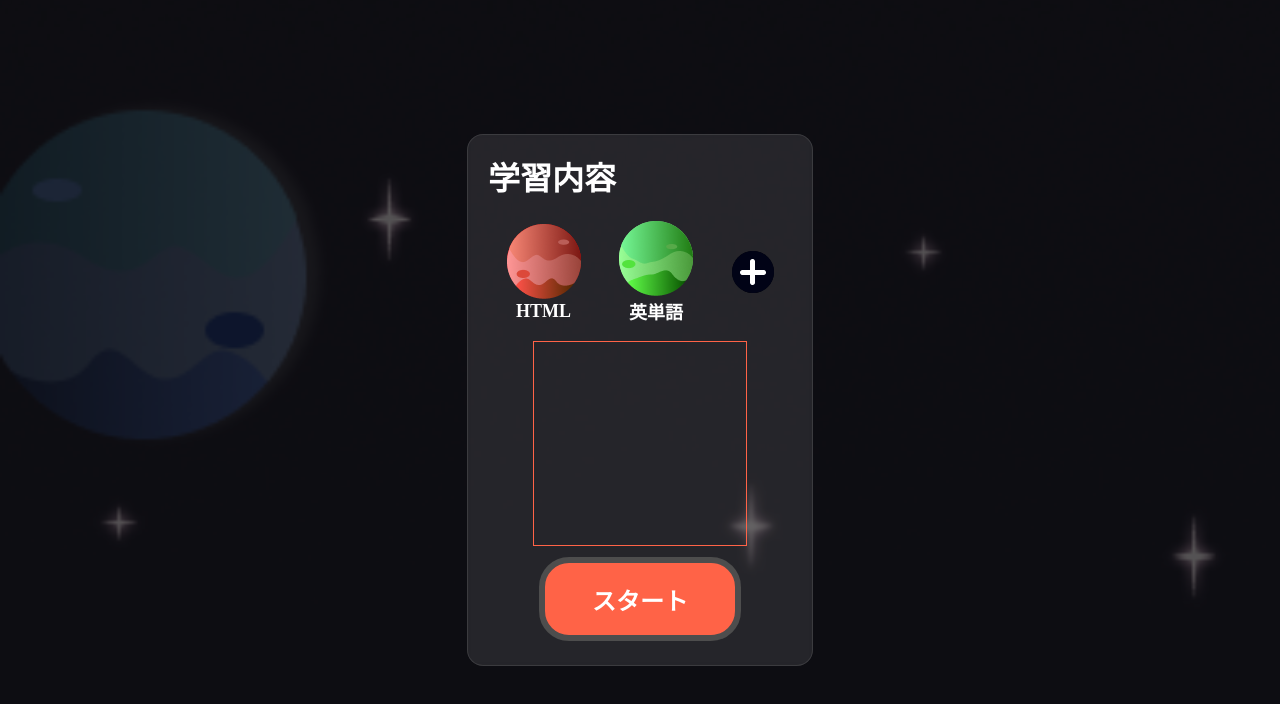
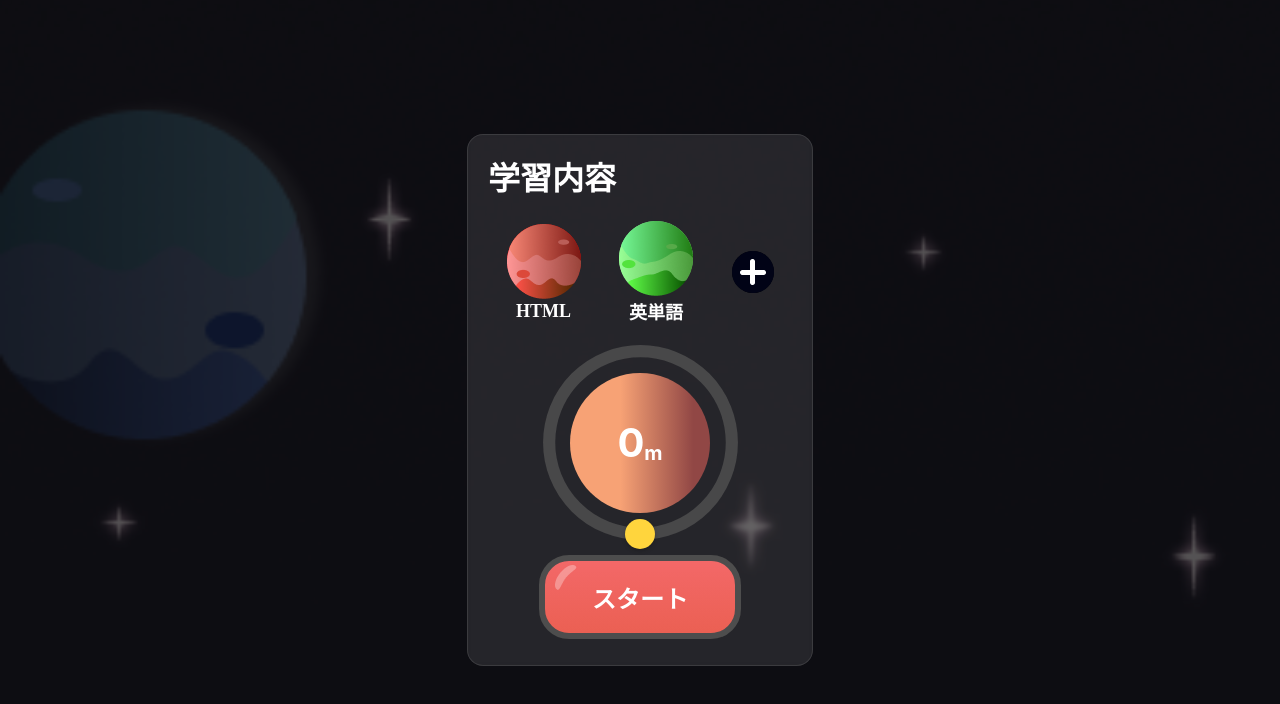
Before and after one commit to nsdhnt/giikuVol2, a React (Vite) app in the folder frontend/: page / in a window 1280 px wide. Shown: the top 704 px of the page. Built offline with nearby package versions, Linux system fonts and the light colour scheme.

Commit message:
作成：時間指定スライダー

```diff
--- a/frontend/src/App.tsx
+++ b/frontend/src/App.tsx
@@ -1,10 +1,12 @@
-import Top from './pages/Top';
+import Top from "./pages/top";
+// import MinutesSlider from './components/MinutesSlider';
 
 function App() {
   return(
     <>
       {/* <h1>テスト</h1> */}
       <Top />
+      {/* <MinutesSlider/> */}
     </>
   )
 }
--- /dev/null
+++ b/frontend/src/components/MinutesSlider.css
@@ -0,0 +1,72 @@
+.minutes-slider-container {
+  position: relative;
+  width: 203px;
+  height: 203px;
+  user-select: none;
+  touch-action: none;
+  /* margin: 20px auto; */
+  cursor: pointer;
+}
+
+.minutes-slider-svg {
+  width: 100%;
+  height: 100%;
+  transform: rotate(90deg); /* 6時方向を起点 */
+}
+
+.minutes-slider-svg circle {
+  fill: none;
+  stroke-width: 6;
+  stroke-linecap: round;
+}
+
+.minutes-slider-bg {
+  stroke: #575757;
+  opacity: 70%;
+}
+
+.minutes-slider-progress {
+  stroke: #2F2F2F;
+  transition: stroke-dashoffset 0s linear;
+}
+
+.minutes-slider-thumb {
+  position: absolute;
+  width: 30px;
+  height: 30px;
+  background: #FFD53D;
+  /* border: 3px solid #1a73e8; */
+  border-radius: 50%;
+  transform: translate(-50%, -50%);
+  pointer-events: none;
+  box-shadow: 0 2px 4px rgba(0,0,0,0.2);
+  z-index: 10;
+}
+
+.minutes-value-display {
+  position: absolute;
+  top: 50%;
+  left: 50%;
+  transform: translate(-50%, -50%);
+  font-size: 4rem;
+  font-family: 'Inter', sans-serif;
+  font-weight: 700;
+  color: white;
+  background: linear-gradient(to right,
+      #F7A275,
+      #F7A275 36%,
+      #914745 88%);
+  width: 140px;
+  height: 140px;
+  border-radius: 50%;
+  display: flex;
+  justify-content: center;
+  align-items: center;
+}
+
+.minutes-value-display .unit {
+  font-size: 2rem;
+  font-weight: 700;
+  color: white;
+  margin-top: 20px;
+}
--- /dev/null
+++ b/frontend/src/components/MinutesSlider.tsx
@@ -0,0 +1,120 @@
+import React, { useState, useRef, useEffect, useCallback } from 'react';
+import './MinutesSlider.css';
+
+interface MinutesSliderProps {
+  min?: number;
+  max?: number;
+  initialValue?: number;
+  onChange?: (value: number) => void;
+}
+
+const MinutesSlider: React.FC<MinutesSliderProps> = ({
+  min = 0,
+  max = 100, // 分（Minutes）に合わせてデフォルトを60に設定
+  initialValue = 0,
+  onChange,
+}) => {
+  const [value, setValue] = useState<number>(initialValue);
+  const [isDragging, setIsDragging] = useState<boolean>(false);
+  const containerRef = useRef<HTMLDivElement>(null);
+
+  const radius = 45;
+  const circumference = 2 * Math.PI * radius;
+
+  const updateValue = useCallback((clientX: number, clientY: number) => {
+    if (!containerRef.current) return;
+
+    const rect = containerRef.current.getBoundingClientRect();
+    const centerX = rect.left + rect.width / 2;
+    const centerY = rect.top + rect.height / 2;
+
+    const radians = Math.atan2(clientY - centerY, clientX - centerX);
+    // 6時方向(下)を起点にするための計算
+    let degree = radians * (180 / Math.PI) - 90;
+
+    if (degree < 0) degree += 360;
+
+    // 360度をmax(60分など)の範囲にマッピング
+    const calculatedValue = Math.round((degree / 360) * max);
+    const newValue = Math.max(min, Math.min(max, calculatedValue));
+
+    setValue(newValue);
+    if (onChange) onChange(newValue);
+  }, [min, max, onChange]);
+
+  useEffect(() => {
+    const handleMouseMove = (e: MouseEvent) => {
+      if (isDragging) updateValue(e.clientX, e.clientY);
+    };
+
+    const handleTouchMove = (e: TouchEvent) => {
+      if (isDragging) {
+        if (e.cancelable) e.preventDefault();
+        updateValue(e.touches[0].clientX, e.touches[0].clientY);
+      }
+    };
+
+    const stopDragging = () => setIsDragging(false);
+
+    if (isDragging) {
+      window.addEventListener('mousemove', handleMouseMove);
+      window.addEventListener('mouseup', stopDragging);
+      window.addEventListener('touchmove', handleTouchMove, { passive: false });
+      window.addEventListener('touchend', stopDragging);
+    }
+
+    return () => {
+      window.removeEventListener('mousemove', handleMouseMove);
+      window.removeEventListener('mouseup', stopDragging);
+      window.removeEventListener('touchmove', handleTouchMove);
+      window.removeEventListener('touchend', stopDragging);
+    };
+  }, [isDragging, updateValue]);
+
+  // 描画用の計算（現在の値を角度に戻す）
+  const angleDeg = (value / max) * 360 + 90;
+  const radians = (angleDeg * Math.PI) / 180;
+  const thumbX = 50 + radius * Math.cos(radians);
+  const thumbY = 50 + radius * Math.sin(radians);
+  const strokeDashoffset = circumference - (value / max) * circumference;
+
+  return (
+    <div
+      className="minutes-slider-container"
+      ref={containerRef}
+      onMouseDown={(e) => {
+        setIsDragging(true);
+        updateValue(e.clientX, e.clientY);
+      }}
+      onTouchStart={(e) => {
+        setIsDragging(true);
+        updateValue(e.touches[0].clientX, e.touches[0].clientY);
+      }}
+    >
+      <svg className="minutes-slider-svg" viewBox="0 0 100 100">
+        <circle className="minutes-slider-bg" cx="50" cy="50" r={radius} />
+        <circle
+          className="minutes-slider-progress"
+          cx="50"
+          cy="50"
+          r={radius}
+          style={{
+            strokeDasharray: circumference,
+            strokeDashoffset: strokeDashoffset
+          }}
+        />
+      </svg>
+
+      <div
+        className="minutes-slider-thumb"
+        style={{ left: `${thumbX}%`, top: `${thumbY}%` }}
+      />
+
+      <div className="minutes-value-display">
+        {value}<span className="unit">m</span>
+      </div>
+    </div>
+  );
+};
+
+export default MinutesSlider;
--- a/frontend/src/pages/Top.css
+++ b/frontend/src/pages/Top.css
@@ -1,13 +1,13 @@
-*{
+* {
   padding: 0;
   margin: 0;
 }
 
-html{
+html {
   font-size: 62.5%;
 }
 
-.top_page{
+.top_page {
   /* background-color: #040035; */
   width: 100%;
   height: 100vh;
@@ -25,10 +25,10 @@ html{
   background-repeat: no-repeat;
 }
 
-.container{
+.container {
   width: 344px;
   height: 530px;
-    background-color: rgba(255,255,255,0.1);
+  background-color: rgba(255, 255, 255, 0.1);
   backdrop-filter: blur(2px);
   -webkit-backdrop-filter: blur(2px);
   border: 1px solid rgba(255, 255, 255, 0.1);
@@ -42,7 +42,8 @@ html{
   bottom: auto;
   left: auto;
   z-index: 10;
-    h1{
+
+  h1 {
     color: white;
     font-size: 3.2rem;
     align-self: flex-start;
@@ -51,7 +52,7 @@ html{
   }
 }
 
-.content{
+.content {
   display: flex;
   flex-direction: column;
   align-items: center;
@@ -59,22 +60,23 @@ html{
   margin-top: 22px;
 }
 
-.learn_content{
+.learn_content {
   display: flex;
   justify-content: space-evenly;
   align-items: center;
   width: 100%;
 }
 
-.planet1{
-    button{
+.planet1 {
+  button {
     width: 74px;
     height: 74px;
     background-color: red;
     border-radius: 74px;
     border: none;
   }
-    p{
+
+  p {
     text-align: center;
     color: white;
     font-size: 1.8rem;
@@ -82,15 +84,16 @@ html{
   }
 }
 
-.planet2{
-    button{
+.planet2 {
+  button {
     width: 74px;
     height: 74px;
     background-color: lightgreen;
     border-radius: 74px;
     border: none;
   }
-    p{
+
+  p {
     text-align: center;
     color: white;
     font-size: 1.8rem;
@@ -98,8 +101,8 @@ html{
   }
 }
 
-.addition_btn{
-    button{
+.addition_btn {
+  button {
     width: 42px;
     height: 42px;
     background-color: black;
@@ -108,25 +111,57 @@ html{
   }
 }
 
-.timer_content{
-    width: 212px;
+.timer_content {
+  width: 203px;
   height: 203px;
-    border: solid 1px tomato;
+  /* border: solid 1px tomato; */
   margin-top: 17px;
+  z-index: 20;
 }
 
-.start_btn{
+/* .start_btn {
   margin-top: 11px;
-    button{
+
+  button {
     width: 202px;
     height: 84px;
-        /* background: linear-gradient(rgb(F36868)); */
+    background: linear-gradient(
+        to bottom,
+        #F36868,
+        #EB6053) !important;
     color: white;
-        background-color: tomato;
     border: solid 6px #4d4d4d;
     border-radius: 30px;
     font-size: 2.4rem;
     font-family: "A P-OTF A1Gothic Std";
     font-weight: bold;
+    background-image: url("../assets/startBtnLuster.png");
+    background-repeat: no-repeat;
+    background-position: 10px 4px;
+  }
+} */
+
+.start_btn {
+  margin-top: 11px;
+
+  button {
+    width: 202px;
+    height: 84px;
+    /* まとめて書く！ 先に書いたほうが「上（手前）」に重なります */
+    background:
+      url("../assets/startBtnLuster.png") no-repeat 10px 4px, /* 光沢を上に */
+      linear-gradient(to bottom, #F36868, #EB6053) !important; /* グラデーションを下に */
+
+    color: white;
+    border: solid 6px #4d4d4d;
+    border-radius: 30px;
+    font-size: 2.4rem;
+    font-family: "A P-OTF A1Gothic Std";
+    font-weight: bold;
+
+    /* 下の3行は削除するか、上のbackgroundに統合したので不要です */
+    /* background-image: url("../assets/startBtnLuster.png"); */
+    /* background-repeat: no-repeat; */
+    /* background-position: 10px 4px; */
   }
 }
--- a/frontend/src/pages/top.tsx
+++ b/frontend/src/pages/top.tsx
@@ -2,6 +2,7 @@ import './Top.css';
 import planet1 from '../assets/planet_1.png';
 import planet2 from '../assets/planet_2.png';
 import additionBtn from '../assets/addition_btn.png';
+import MinutesSlider from '../components/MinutesSlider';
 // import topBackground from '../assets/top_background.png';
 // import topBlack from '../assets/top_black.png';
 
@@ -28,7 +29,7 @@ function Top() {
                         </div>
                     </div>
                     <div className="timer_content">
-
+                        <MinutesSlider/>
                     </div>
                     <div className="start_btn">
                         <button>スタート</button>
```
Also changed, not shown: frontend/src/assets/startBtnLuster.png (added). Lines whose indentation alone changed are shown as unchanged.
